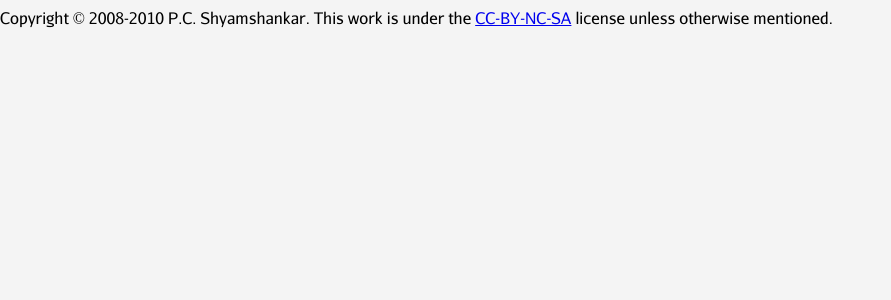
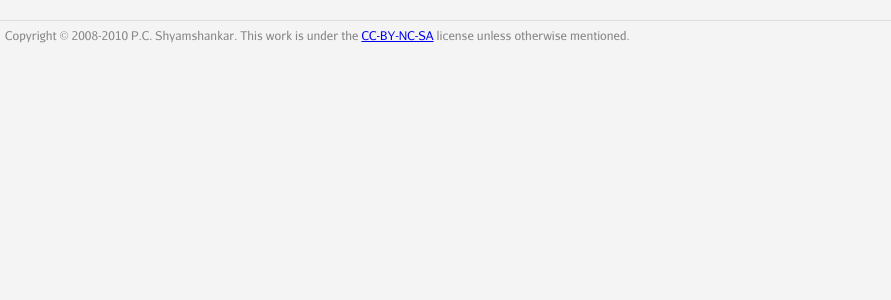
Before and after one commit to sykloid/lucentbeing.com, a Django app: template templates/djournal/entry_index.html in a window 1280 px wide. Shown: the part 31-331 px from the top of the page, without its empty margins (0-891 px from the left). Run offline with Django 3.2, Linux system fonts and the light colour scheme; the template is opened without the code that fills it, so the values that code supplies are empty.

Commit message:
Add footer styling.

```diff
--- a/static/assets/css/style.css
+++ b/static/assets/css/style.css
@@ -56,3 +56,16 @@ body > header > nav > ul li {
     display: inline;
     margin: 0px 7px;
 }
+
+/* Footer */
+
+body > footer {
+    border-top: solid 1px #DDDDDD;
+    color: #888888;
+    font-size: 0.75em;;
+    height: 30px;
+    line-height: 30px;
+    margin-top: 10px;
+    padding: 0px 5px;
+    width: 100%;
+}
```
